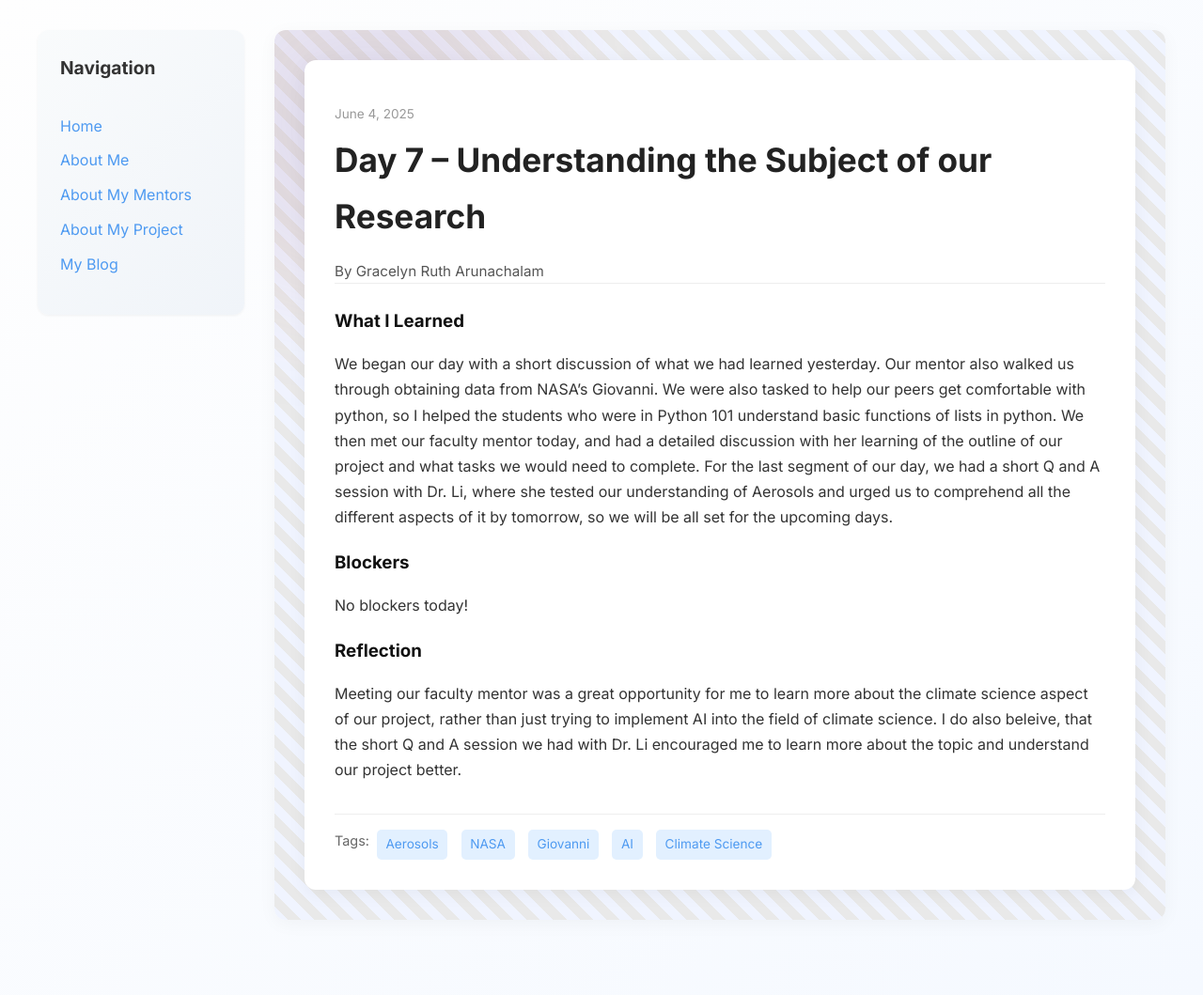
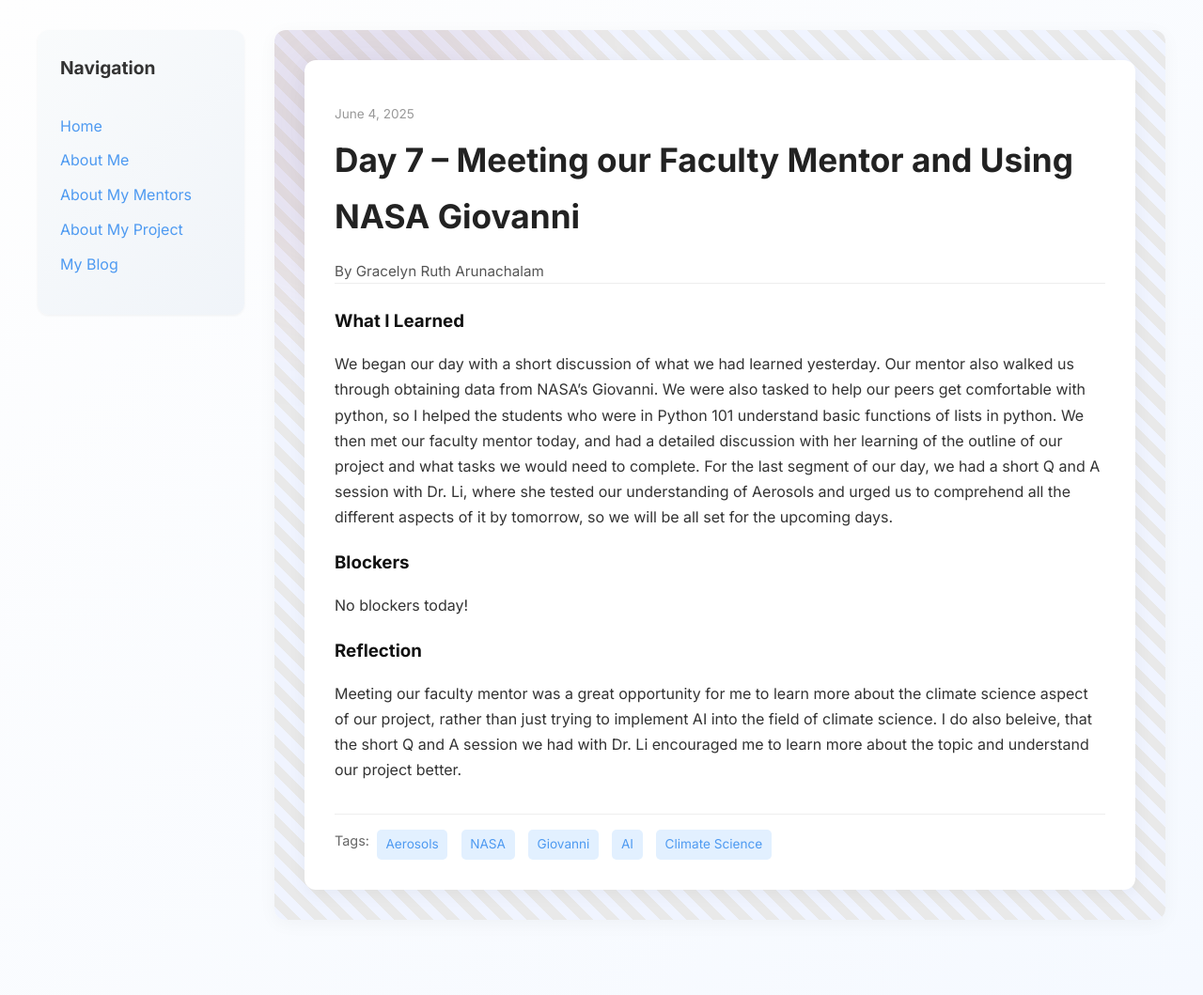
Before and after one commit to GracelynRuth/GracelynRuth.github.io, a Jekyll site: the page built from _posts/2025-06-04-day-7.md, in a window 1280 px wide. Shown: the whole page at 94% size. Built offline with Jekyll 4.4.1, drawn with Linux system fonts in a browser that asks for light colours.

Commit message:
Update 2025-06-04-day-7.md

```diff
--- a/_posts/2025-06-04-day-7.md
+++ b/_posts/2025-06-04-day-7.md
@@ -1,6 +1,6 @@
 ---
 layout: post
-title: "Day 7 – Understanding the Subject of our Research"
+title: "Day 7 – Meeting our Faculty Mentor and Using NASA Giovanni"
 date: 2025-06-04
 author: Gracelyn Ruth Arunachalam
 permalink: /day7.html
```
